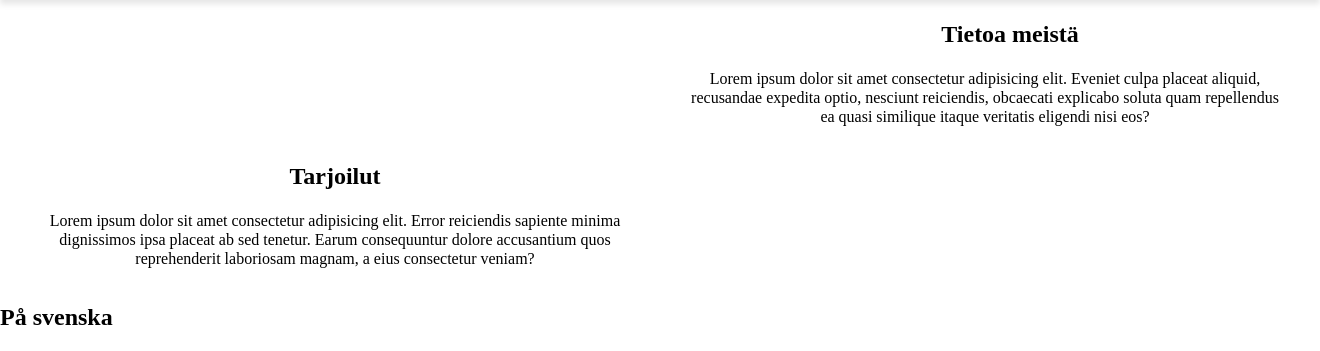
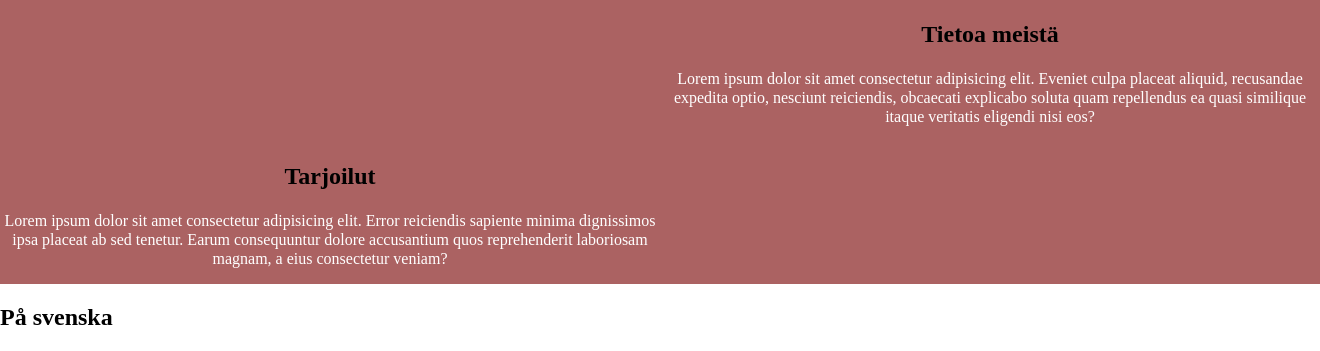
Before and after one commit to Jekkilittaja/website-project, a PHP site: page / in a window 1320 px wide. Shown: the part 150-501 px from the top of the page. Run offline with PHP 8.4, Linux system fonts and the light colour scheme; some web fonts are replaced.

Commit message:
Update miska.css

```diff
--- a/miska.css
+++ b/miska.css
@@ -1,16 +1,19 @@
-
-  #flex-container-1 {
+#flex-container-1 {
     display: flex;
     align-items:center;
     justify-content: center;
     flex-direction: row;
+    background-color: #ab6262;
   }
 
   #flex-container-1 div {
-    width: 600px;
+    width: 100%;
     height: auto;
     border-radius: none;
-    margin-left: 25px;
+  }
+
+  #info-title {
+    color:black;
   }
 
   #info {
@@ -18,6 +21,7 @@
     width: 100%;
     height: auto;
     line-height: 1.2;
+    color: #ffffff;
   }
 
   #first-pic img {
@@ -30,13 +34,17 @@
     align-items:center;
     justify-content: center;
     flex-direction: row-reverse;
+    background-color: #ab6262;
   }
 
   #flex-container-2 div {
-    width: 600px;
+    width: 100%;
     height: auto;
     border-radius: none;
-    margin-right: 25px;
+  }
+
+  #servings-title {
+    color: black;
   }
 
   #servings {
@@ -44,6 +52,7 @@
     width: 100%;
     height: auto;
     line-height: 1.2;
+    color: #ffffff;
   }
 
   #second-pic img {
```
